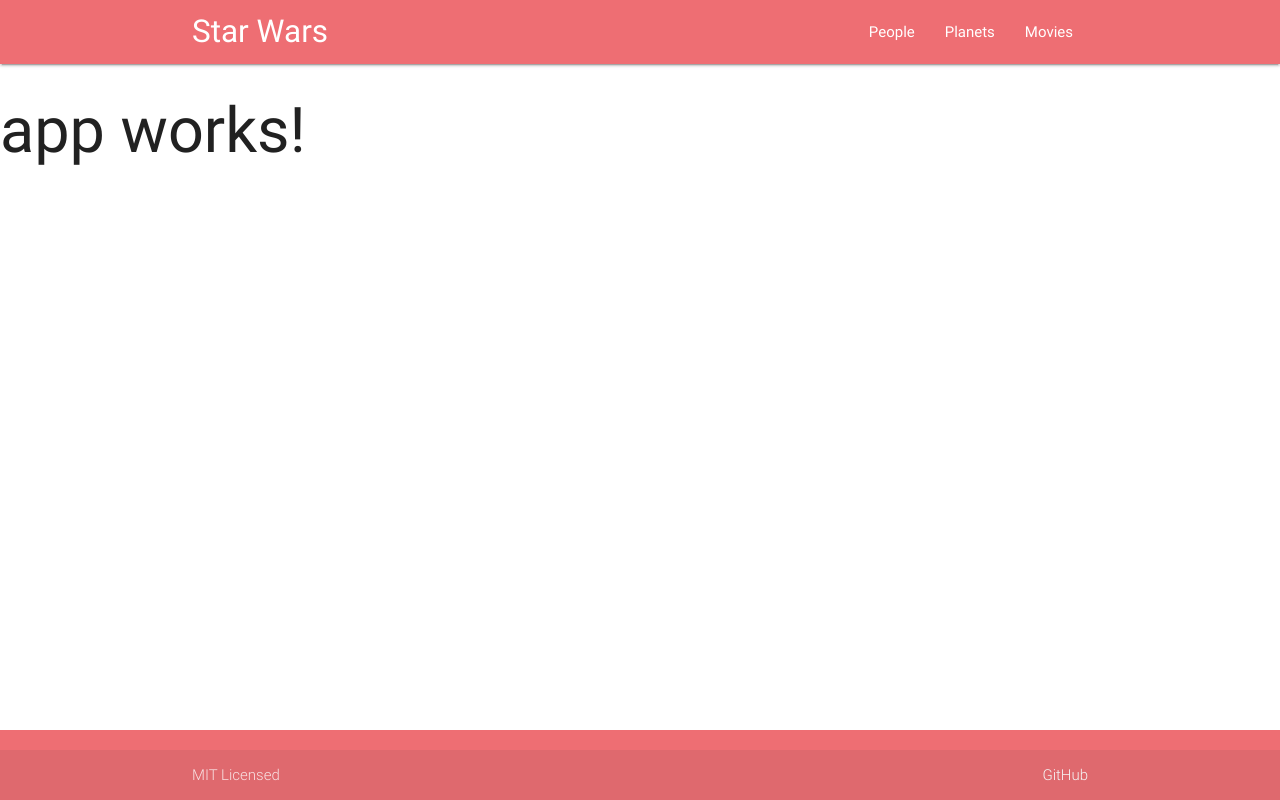
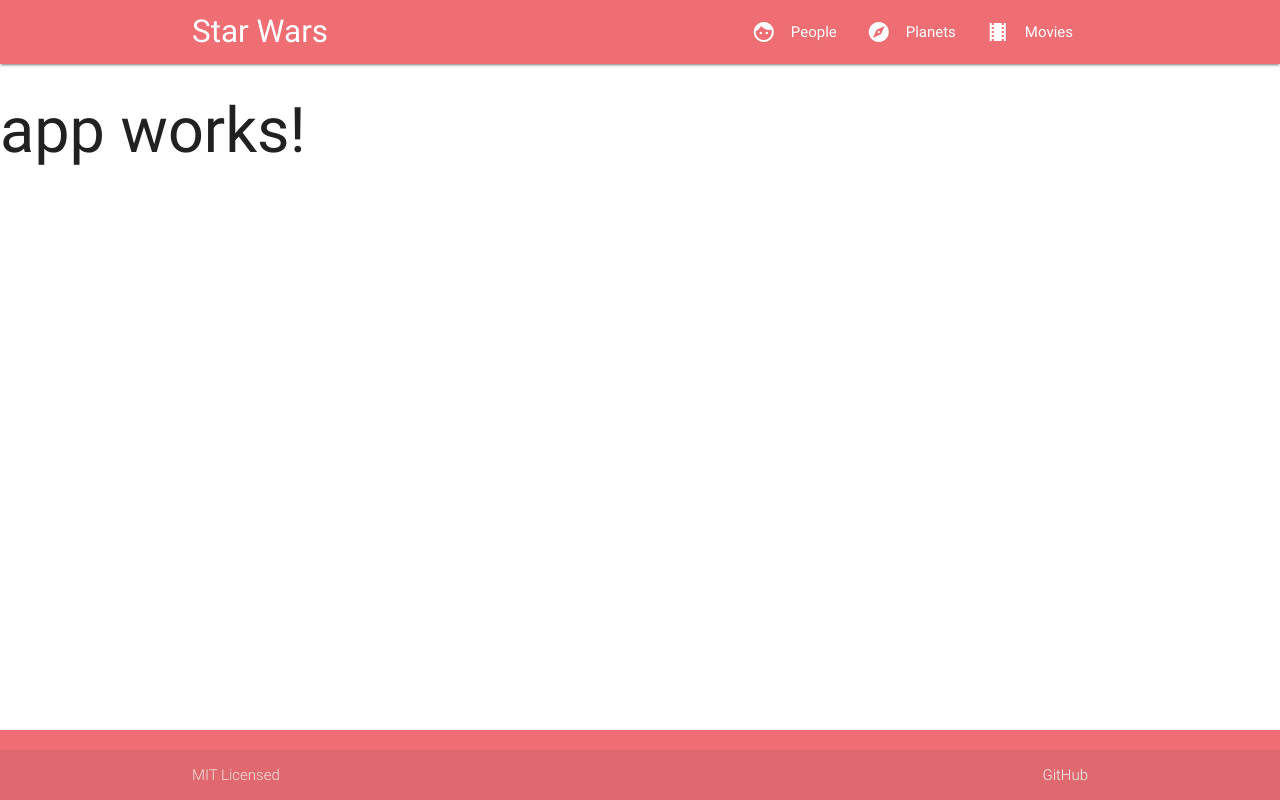
Before and after one commit to alejandroSuch/ng2-starwars, an Angular app: page / in a window 1280 px wide. Built offline with nearby package versions, Linux system fonts and the light colour scheme.

Commit message:
Add some icons

```diff
--- a/src/app/nav/nav.component.html
+++ b/src/app/nav/nav.component.html
@@ -2,9 +2,9 @@
   <div class="nav-wrapper container">
     <a href="#" class="brand-logo left hide-on-small-only">Star Wars</a>
     <ul id="nav-mobile" class="right">
-      <li><a>People</a></li>
-      <li><a>Planets</a></li>
-      <li><a>Movies</a></li>
+      <li><a><i class="material-icons left">face</i>People</a></li>
+      <li><a><i class="material-icons left">explore</i>Planets</a></li>
+      <li><a><i class="material-icons left">theaters</i>Movies</a></li>
     </ul>
   </div>
 </nav>
--- a/src/index.html
+++ b/src/index.html
@@ -7,6 +7,7 @@
 
   <meta name="viewport" content="width=device-width, initial-scale=1">
   <link rel="icon" type="image/x-icon" href="favicon.ico">
+  <link href="https://fonts.googleapis.com/icon?family=Material+Icons" rel="stylesheet">
 </head>
 <body>
   <app-root>Loading...</app-root>
```
